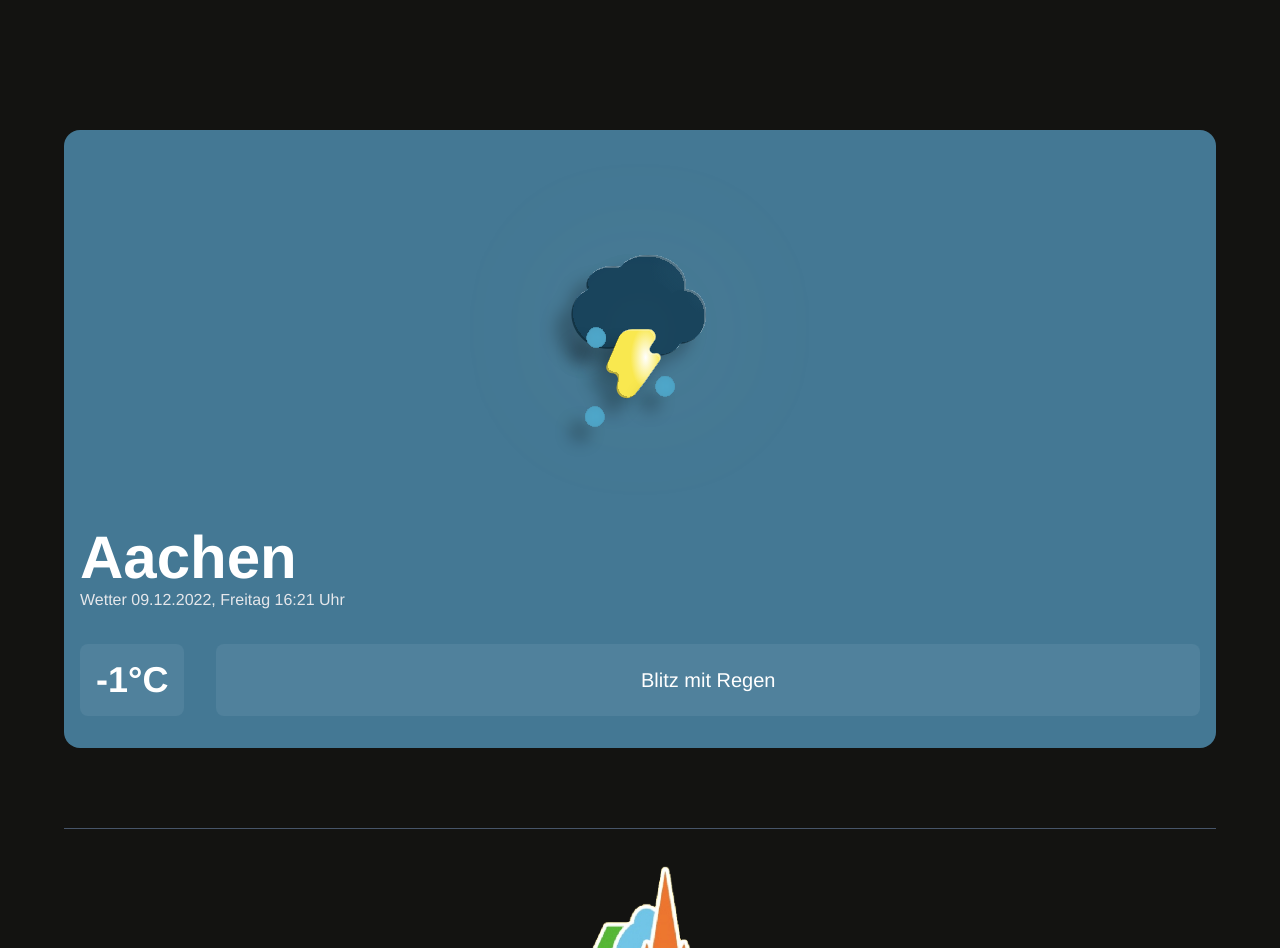
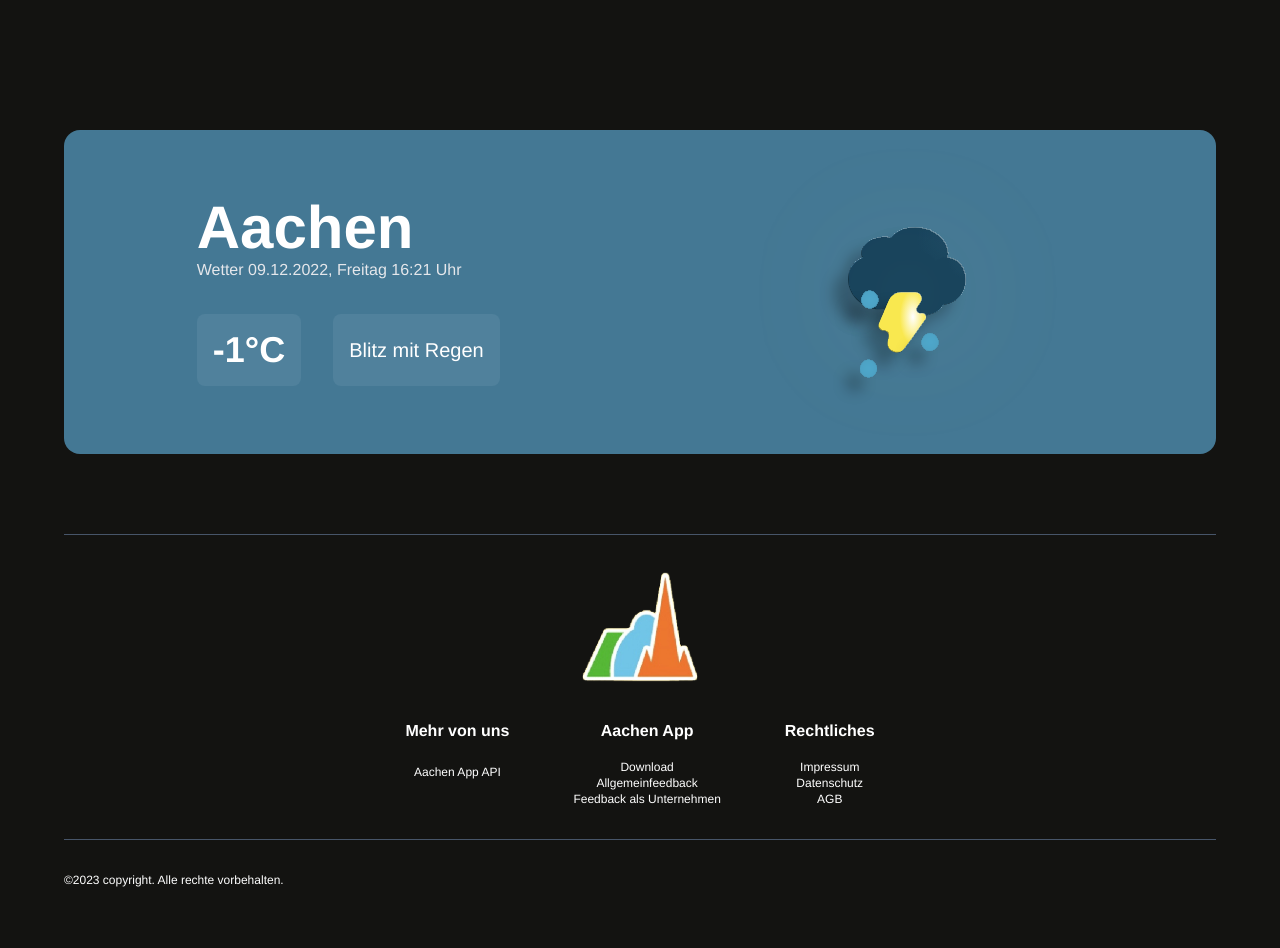
Before and after one commit to FynnFrings/aachen-web-app, a Next.js app in the folder frontend/: page / in a window 1280 px wide. Shown: the part 3960-4908 px from the top of the page. After the commit the page ends 4880 px from the top, so only its background shows below. Built offline with nearby package versions, Linux system fonts and the light colour scheme.

Commit message:
finished weather widget part

```diff
--- a/frontend/components/Blog/Blog.tsx
+++ b/frontend/components/Blog/Blog.tsx
@@ -10,7 +10,7 @@
         <h1 className="text-white font-bold text-5xl text-center">
           Unser Blog
         </h1>
-        <div className="lg:hidden">
+        <div className="flex flex-col items-center gap-y-14 lg:hidden">
           <BlogCard photo={AachenPic} />
           <BlogCard photo={AachenPic} />
         </div>
--- a/frontend/components/WeatherWidget.tsx
+++ b/frontend/components/WeatherWidget.tsx
@@ -5,16 +5,17 @@
   return (
     <>
       <div className="py-20">
-        <div className="bg-[#447894] flex flex-col items-center text-white rounded-2xl gap-y-8 py-8 px-4">
+        <div className="bg-[#447894] flex flex-col items-center text-white rounded-2xl gap-y-8 py-8 px-4 lg:flex-row-reverse lg:justify-around lg:py-4">
           <div>
             <Image
               className="text-center"
               src={Rain}
               alt="weather"
-              width={400}
-              height={400}
+              width={350}
+              height={350}
             />
           </div>
+          <div className="lg:flex lg:flex-col lg:gap-y-8">
             <div className="w-full flex flex-col items-start">
               <h2 className="font-bold text-6xl">Aachen</h2>
               <p className="font-light text-gray-200">
@@ -31,6 +32,7 @@
             </div>
           </div>
         </div>
+      </div>
     </>
   );
 };
```
Lines whose indentation alone changed are shown as unchanged.
